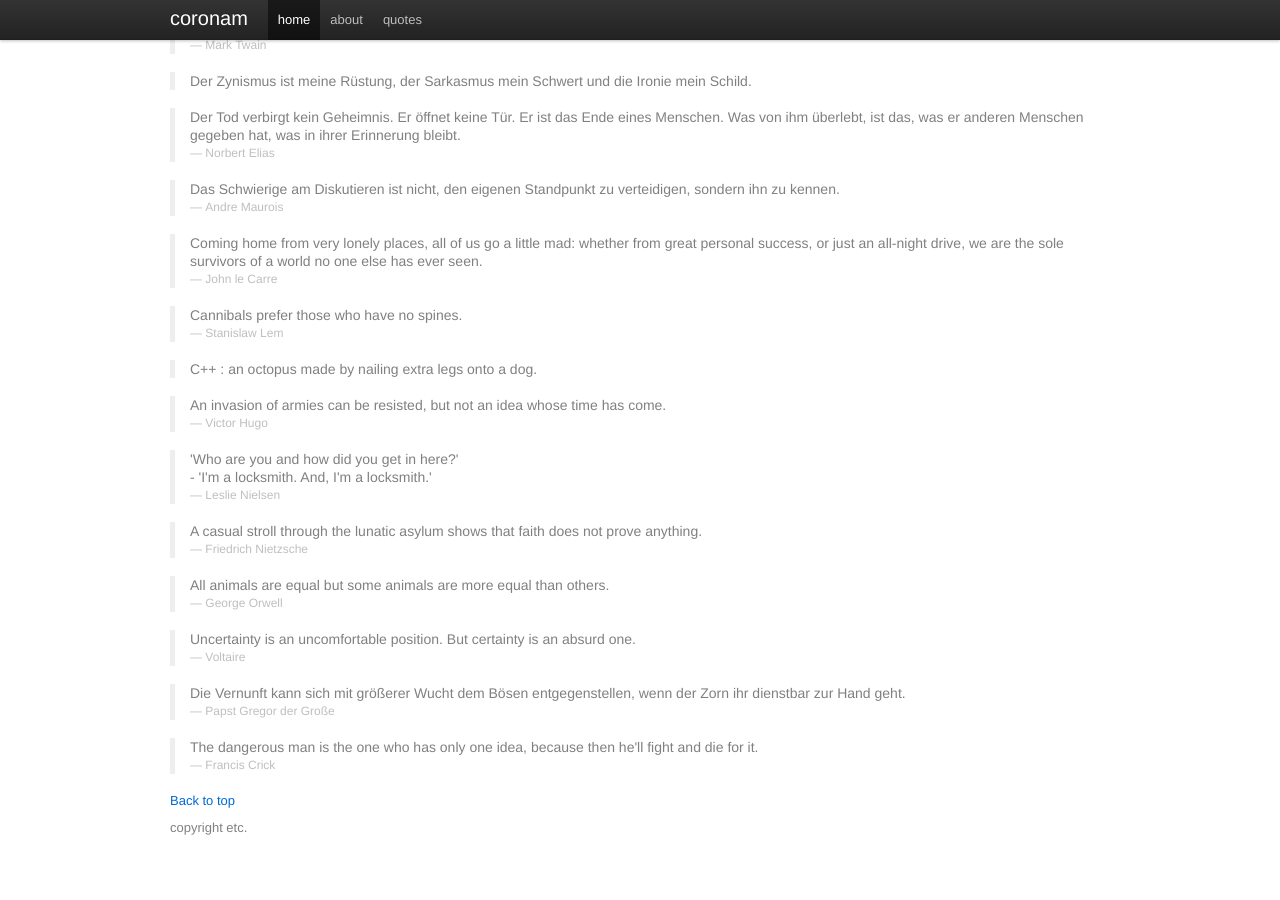
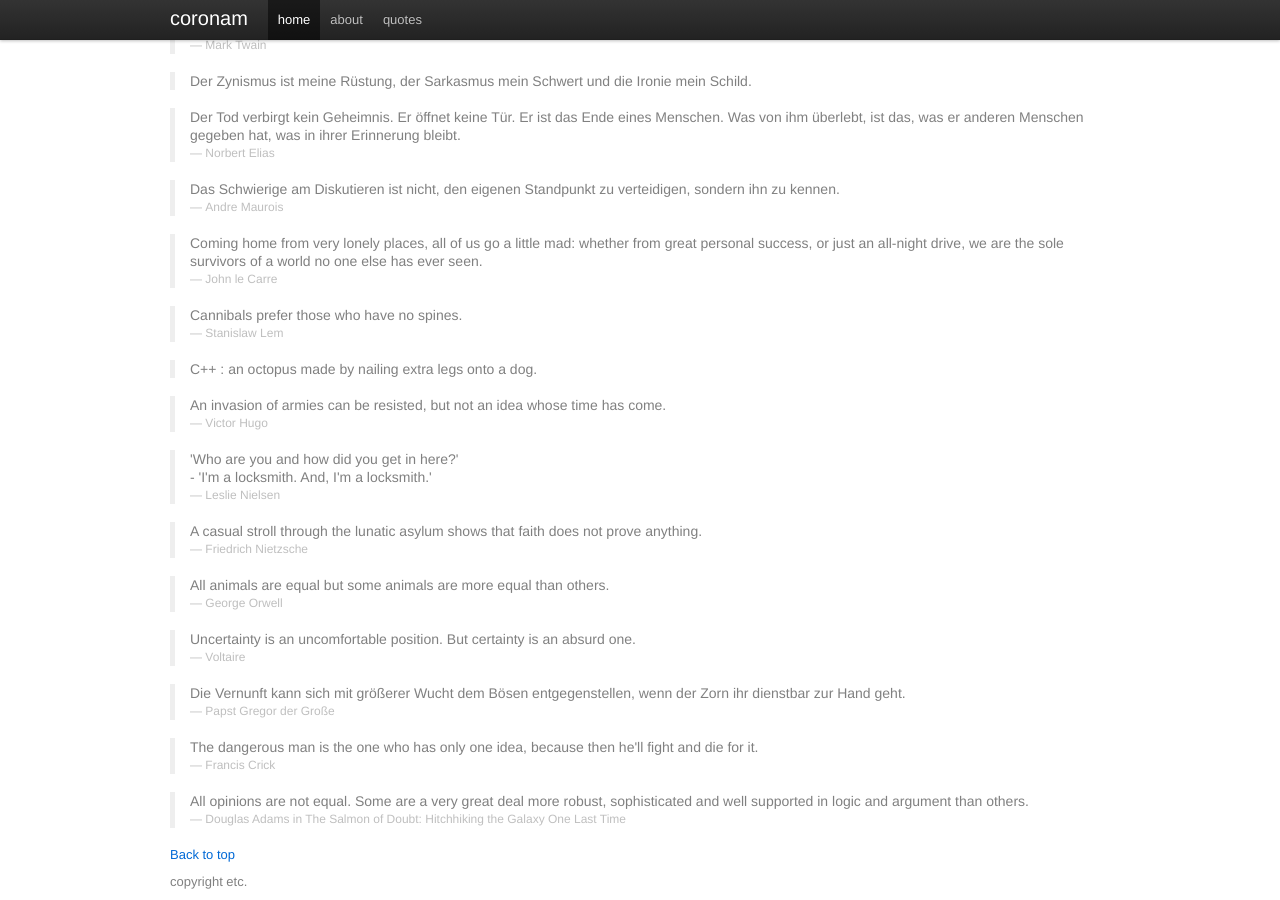
Before and after one commit to tinnet/tinnet.github.com, a Jekyll site: the page built from quotes.html, in a window 1280 px wide and 900 px high, scrolled down 3636 px. Built offline with Jekyll 4.4.1, drawn with Linux system fonts in a browser that asks for light colours; before the commit the page ends 4482 px from its top, so only the background shows below that.

Commit message:
added a douglas adams quote

```diff
--- a/quotes.html
+++ b/quotes.html
@@ -178,6 +178,9 @@ quotes:
       who: "Papst Gregor der Große"
     - what: "The dangerous man is the one who has only one idea, because then he'll fight and die for it."
       who: "Francis Crick"
+    - what: "All opinions are not equal. Some are a very great deal more robust, sophisticated and well supported in logic and argument than others."
+      who: "Douglas Adams"
+      where: "The Salmon of Doubt: Hitchhiking the Galaxy One Last Time"
 ---
 
 {% for quote in page.quotes %}
```
